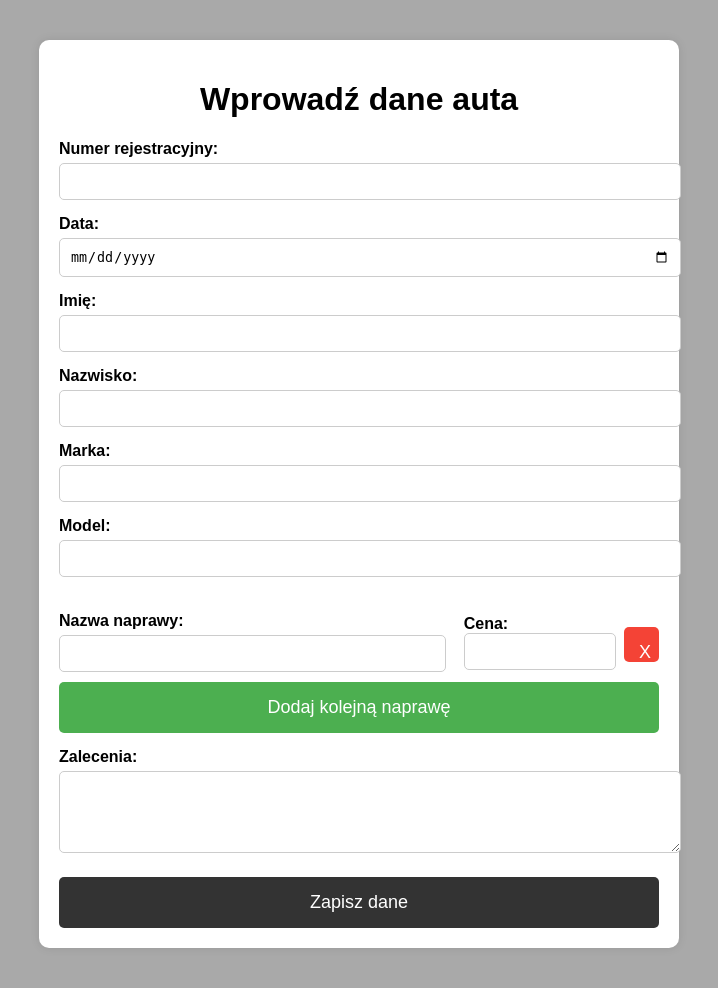
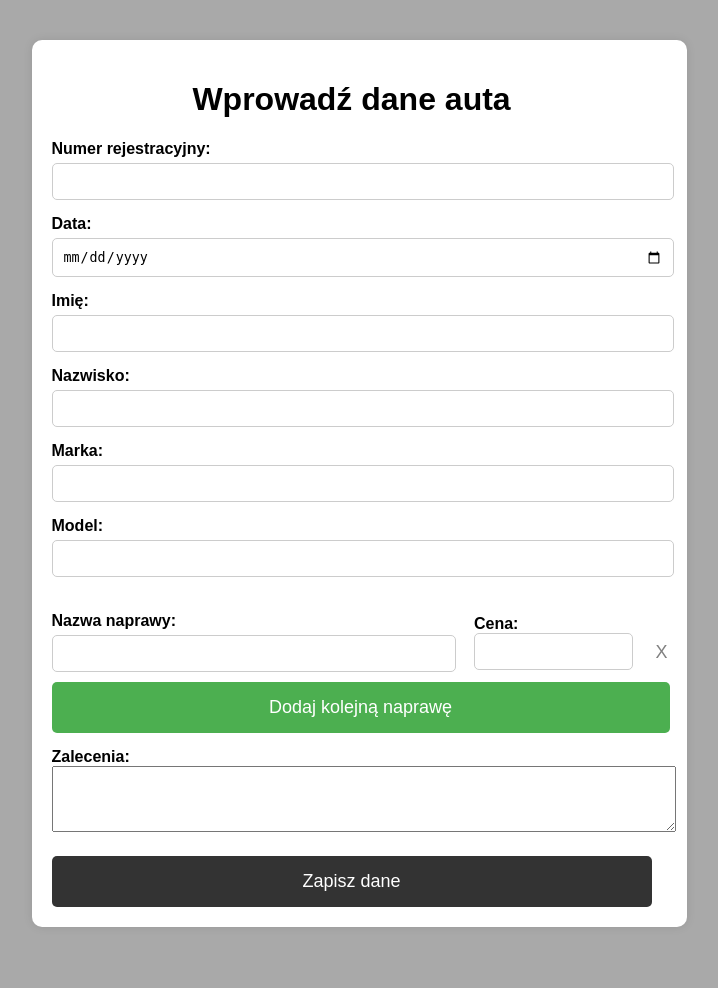
Before and after one commit to MaTieL337/strona, a PHP site: page /wprowadz-dane.html in a window 1280 px wide. Shown: the part 56-1044 px from the top of the page, without its empty margins (281-999 px from the left). After the commit the page ends 983 px from the top, so only its background shows below. Run offline with PHP 8.4, Linux system fonts and the light colour scheme.

Commit message:
Update index.css

```diff
--- a/index.css
+++ b/index.css
@@ -1,9 +1,3 @@
-body {
-    background-color: darkgrey;
-    font-family: Arial, sans-serif;
-    margin: 0;
-    padding: 0;
-}
 body {
     background-color: darkgrey;
     font-family: Arial, sans-serif;
@@ -11,23 +5,10 @@ body {
     padding: 0;
 }
 
-.container {
-    max-width: 600px;
-    margin: 40px auto;
-    padding: 20px;
-    background-color: white;
-    border-radius: 10px;
-    box-shadow: 0 0 10px rgba(0, 0, 0, 0.1);
-}
+
 
 h1 {
     text-align: center;
-}
-
-label {
-    display: block;
-    margin-top: 15px;
-    font-weight: bold;
 }
 
 input[type="text"],
@@ -52,6 +33,10 @@ button {
     cursor: pointer;
 }
 
+#dane{
+    width: 103%;
+}
+
 button:hover {
     background-color: #111;
 }
@@ -68,14 +53,13 @@ button:hover {
     max-width: 600px;
     margin: 40px auto;
     padding: 20px;
+    padding-right: 35px;
     background-color: white;
     border-radius: 10px;
     box-shadow: 0 0 10px rgba(0, 0, 0, 0.1);
 }
 
-h1 {
-    text-align: center;
-}
+
 
 label {
     display: block;
@@ -83,24 +67,17 @@ label {
     font-weight: bold;
 }
 
-input[type="text"],
-input[type="date"],
-textarea {
-    width: 100%;
-    padding: 10px;
-    margin-top: 5px;
-    border: 1px solid #ccc;
-    border-radius: 5px;
-}
 
 textarea {
     resize: vertical;
+    width: 103%;
 }
 
 .form-row {
     display: flex;
     align-items: center;
     margin-top: 10px;
+    width: 104%;
 }
 
 .form-row div {
@@ -119,26 +96,10 @@ textarea {
     border-radius: 5px;
 }
 
-button {
-    display: block;
-    width: 100%;
-    padding: 15px;
-    margin-top: 20px;
-    background-color: #333;
-    color: white;
-    border: none;
-    border-radius: 5px;
-    font-size: large;
-    cursor: pointer;
-}
-
-button:hover {
-    background-color: #111;
-}
-
 .add-repair-btn {
     background-color: #4CAF50;
     margin-top: 10px;
+    width: 103%;
 }
 
 .repair-section {
@@ -147,8 +108,8 @@ button:hover {
 }
 
 .remove-repair-btn {
-    background-color: #f44336;
-    color: white;
+    background-color: white;
+    color: grey;
     border: none;
     width: 35px;
     height: 35px;
@@ -158,7 +119,8 @@ button:hover {
 }
 
 .remove-repair-btn:hover {
-    background-color: #d32f2f;
+    background-color: white;
+    color: red;
 }
 nav {
     background-color: #333;
@@ -199,8 +161,3 @@ nav:after {
     display: table;
     clear: both;
 }
-
-body {
-    background-color: darkgrey;
-    font-family: Arial, sans-serif;
-}
```
